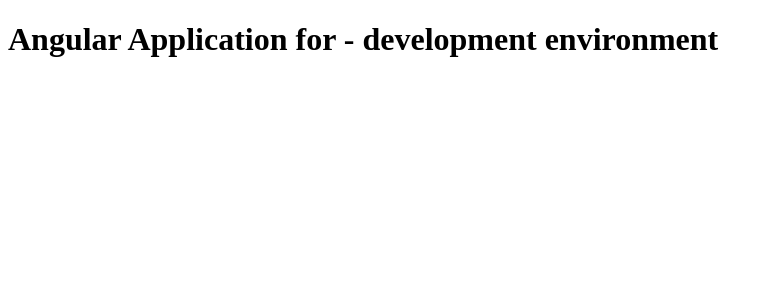
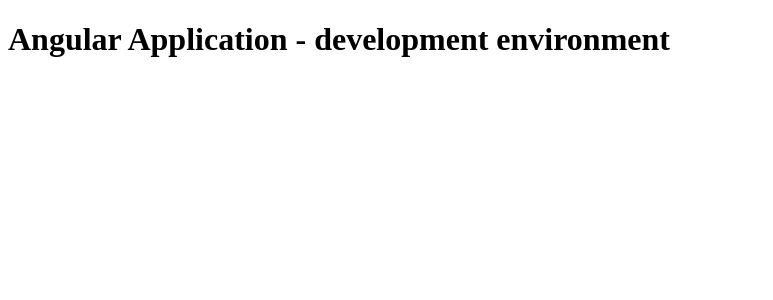
Before and after one commit to sridharraghunathan/AngularAzureDevopsEnv, an Angular app: page / in a window 1280 px wide. Shown: the top 300 px of the page, without its empty margins (0-773 px from the left). Built offline with nearby package versions, Linux system fonts and the light colour scheme.

Commit message:
Updated the app component1

```diff
--- a/src/app/app.component.html
+++ b/src/app/app.component.html
@@ -1 +1 @@
-<h1>Angular Application for - {{title}} environment</h1>
+<h1>Angular Application  - {{title}} environment</h1>
```
